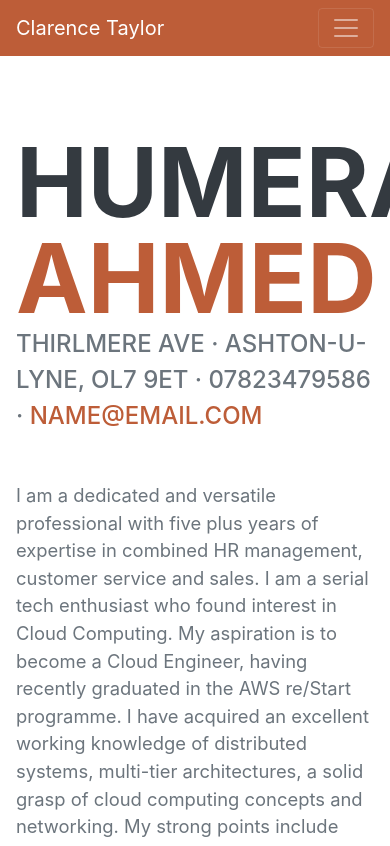
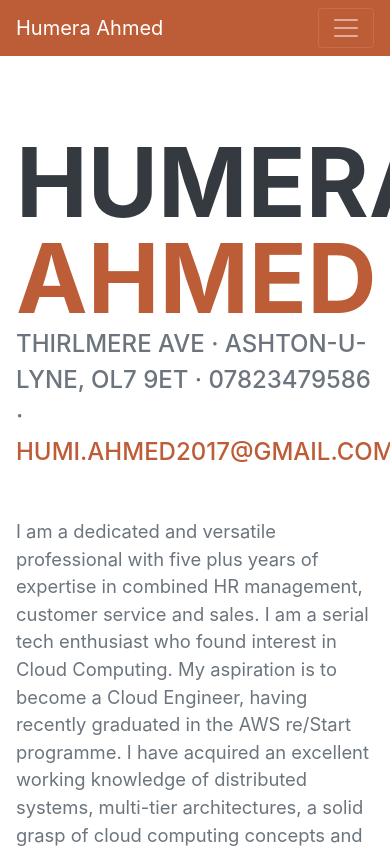
Before and after one commit to humi2021/humi.github.io, a plain HTML site: page index.html in a window 390 px wide. Shown: the top 846 px of the page. Drawn offline with nearby package versions, Linux system fonts and the light colour scheme; a script that the page names is missing; a web font is replaced by a local one.

Commit message:
Update index.html

```diff
--- a/index.html
+++ b/index.html
@@ -19,7 +19,7 @@
         <!-- Navigation-->
         <nav class="navbar navbar-expand-lg navbar-dark bg-primary fixed-top" id="sideNav">
             <a class="navbar-brand js-scroll-trigger" href="#page-top">
-                <span class="d-block d-lg-none">Clarence Taylor</span>
+                <span class="d-block d-lg-none">Humera Ahmed</span>
                 <span class="d-none d-lg-block"><img class="img-fluid img-profile rounded-circle mx-auto mb-2" src="assets/img/profile.jpg" alt="" /></span>
             </a>
             <button class="navbar-toggler" type="button" data-toggle="collapse" data-target="#navbarSupportedContent" aria-controls="navbarSupportedContent" aria-expanded="false" aria-label="Toggle navigation"><span class="navbar-toggler-icon"></span></button>
@@ -45,7 +45,7 @@
                     </h1>
                     <div class="subheading mb-5">
                         Thirlmere ave · Ashton-u-lyne, OL7 9ET · 07823479586 ·
-                        <a href="humi.ahmed2017@gmail.com">name@email.com</a>
+                        <a href="humi.ahmed2017@gmail.com">humi.ahmed2017@gmail.com</a>
                     </div>
                     <p class="lead mb-5"> I am a dedicated and versatile professional with five plus years of expertise in combined HR management, customer service and sales. I am a serial tech enthusiast who found interest in Cloud Computing. My aspiration is to become a Cloud Engineer, having recently graduated in the AWS re/Start programme. I have acquired an excellent working knowledge of distributed systems, multi-tier architectures, a solid grasp of cloud computing concepts and networking. My strong points include problem-solving, persistence, communication skills, comfortable to work as an individual or as part of a team. My career goal is to become a Solutions Architect and work within a company where I can utilise and develop the skills I currently possess.</p>
                     <div class="social-icons">
```
